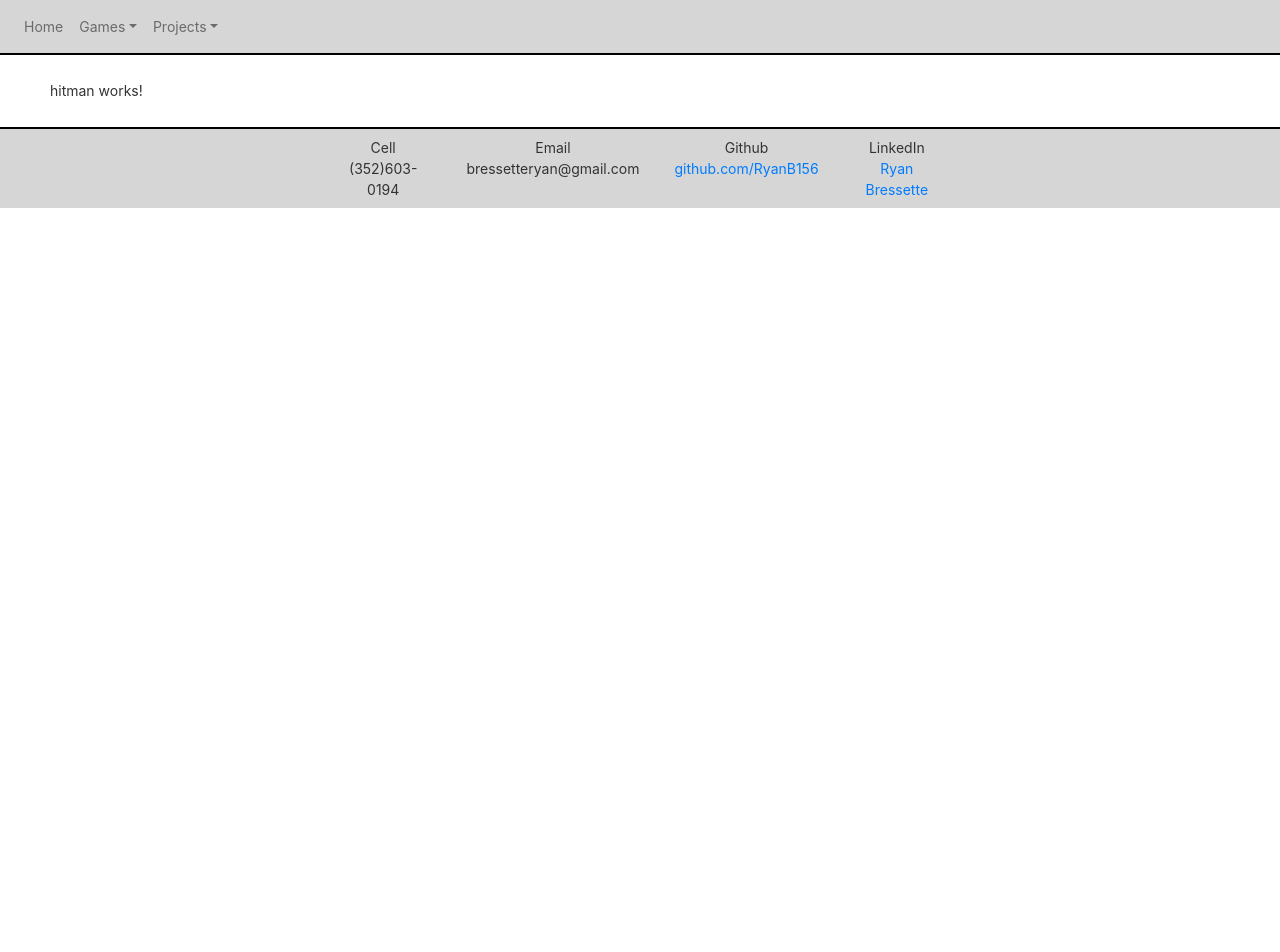
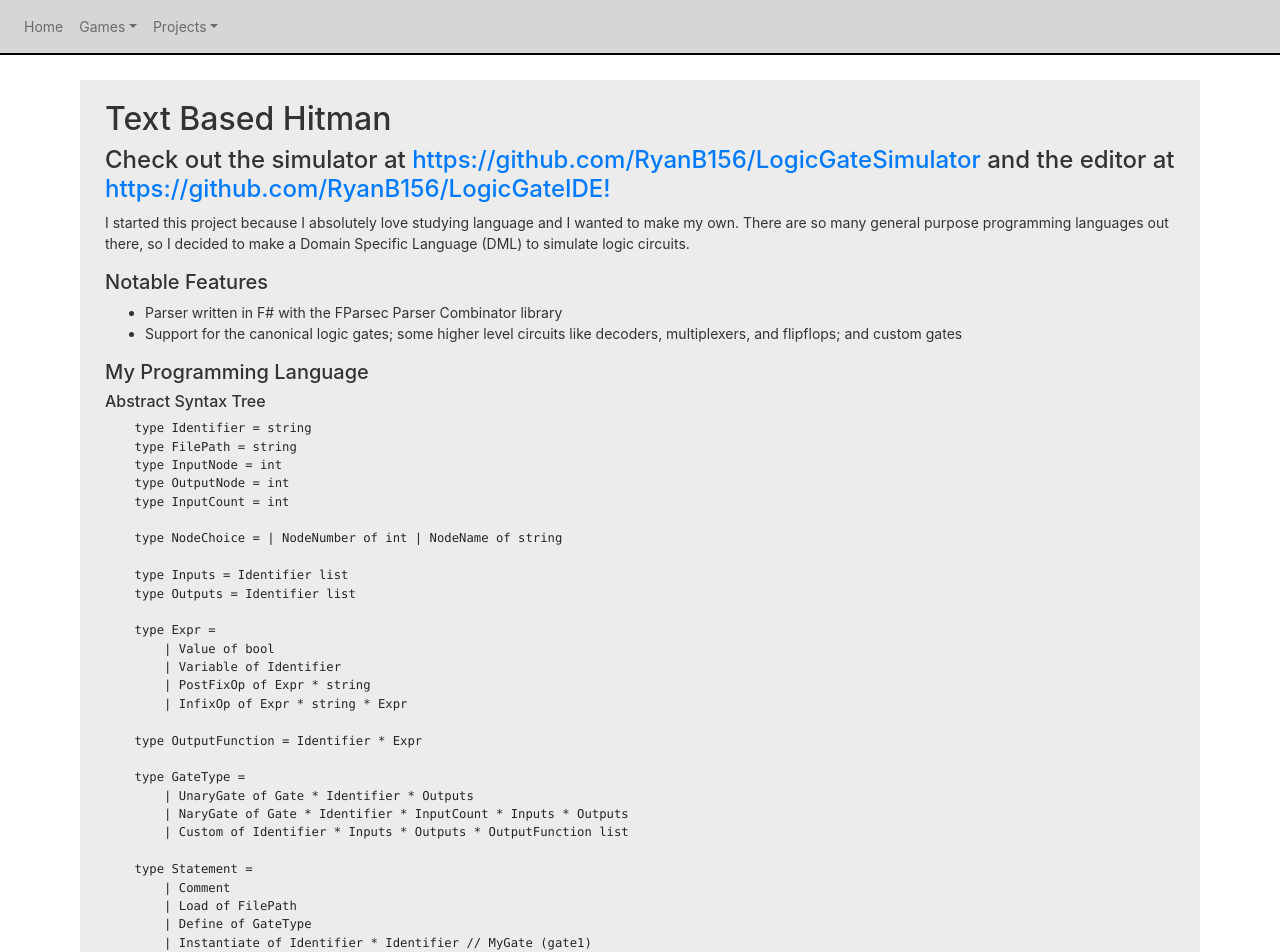
Before and after one commit to RyanB156/Portfolio-Site, an Angular app: page /projects/hitman in a window 1280 px wide. Shown: the top 952 px of the page. Before the commit the page ends 800 px from the top, so only its background shows below. Built offline with nearby package versions, Linux system fonts and the light colour scheme.

Commit message:
Added project page for my TextBasedHitman project.

```diff
--- a/src/app/hitman/hitman.component.html
+++ b/src/app/hitman/hitman.component.html
@@ -1 +1,78 @@
-<p>hitman works!</p>
+<div class="bg2 section">
+  <h2>Text Based Hitman</h2>
+  <h4>Check out the simulator at <a href="https://github.com/RyanB156/LogicGateSimulator">https://github.com/RyanB156/LogicGateSimulator</a>
+    and the editor at <a href="https://github.com/RyanB156/LogicGateIDE">https://github.com/RyanB156/LogicGateIDE!</a></h4>
+
+  <p>I started this project because I absolutely love studying language and I wanted to make my own. There are so many general purpose programming languages out there, so I decided to make a Domain Specific Language (DML) to simulate logic circuits.</p>
+  <h5>Notable Features</h5>
+  <ul>
+    <li>Parser written in F# with the FParsec Parser Combinator library</li>
+    <li>Support for the canonical logic gates; some higher level circuits like decoders, multiplexers, and flipflops; and custom gates</li>
+  </ul>
+
+
+  <h5>My Programming Language</h5>
+  <h6>Abstract Syntax Tree</h6>
+  <pre>
+    type Identifier = string
+    type FilePath = string
+    type InputNode = int
+    type OutputNode = int
+    type InputCount = int
+
+    type NodeChoice = | NodeNumber of int | NodeName of string
+
+    type Inputs = Identifier list
+    type Outputs = Identifier list
+
+    type Expr =
+        | Value of bool
+        | Variable of Identifier
+        | PostFixOp of Expr * string
+        | InfixOp of Expr * string * Expr
+
+    type OutputFunction = Identifier * Expr
+
+    type GateType =
+        | UnaryGate of Gate * Identifier * Outputs
+        | NaryGate of Gate * Identifier * InputCount * Inputs * Outputs
+        | Custom of Identifier * Inputs * Outputs * OutputFunction list
+
+    type Statement =
+        | Comment
+        | Load of FilePath
+        | Define of GateType
+        | Instantiate of Identifier * Identifier // MyGate (gate1)
+        | ConnectList of Identifier * NodeChoice option * (Identifier * NodeChoice) list
+  </pre>
+
+  <p>F#'s type aliasing and discriminated union type made creating the AST for the language very easy and human readable.</p>
+  <p>With the FParsec, it was very easy to build a powerful and robust parser for the language by combining smaller parsers together. The expression parser, for example, combines parsers for boolean literals, identifiers, and operator expressions and combines them with a choice parser. Once the language is parsed, F# is used to instantiate the C# classes for all of the circuits in the program and connects them together. Then it sends the complete circuit to the C# part of the project so the results can be displayed using Windows Forms.</p>
+
+  <imagebox src="../../assets/images/logicgate/decoderadderprogram.JPG" maxWidth=500px>
+    <p>An example program that uses a decoder circuit to create a full adder. Displayed in the LogicGateIDE.</p>
+  </imagebox>
+
+  <imagebox src="../../assets/images/logicgate/decoderfunction.JPG" maxWidth=500px>
+    <p>An example of the custom logic gates that can be created. This creates a decoder that performs the exact same function as the inbuilt decoder.</p>
+  </imagebox>
+
+  <div class="img-group row">
+    <div class="col">
+      <imagebox src="../../assets/images/logicgate/decoderadder0.JPG" maxWidth=500px></imagebox>
+      <imagebox src="../../assets/images/logicgate/decoderadder1.JPG" maxWidth=500px></imagebox>
+      <imagebox src="../../assets/images/logicgate/decoderadder2.JPG" maxWidth=500px></imagebox>
+      <imagebox src="../../assets/images/logicgate/decoderadder3.JPG" maxWidth=500px></imagebox>
+    </div>
+    <div class="col">
+      <imagebox src="../../assets/images/logicgate/decoderadder4.JPG" maxWidth=500px></imagebox>
+      <imagebox src="../../assets/images/logicgate/decoderadder5.JPG" maxWidth=500px></imagebox>
+      <imagebox src="../../assets/images/logicgate/decoderadder6.JPG" maxWidth=500px></imagebox>
+      <imagebox src="../../assets/images/logicgate/decoderadder7.JPG" maxWidth=500px></imagebox>
+    </div>
+  </div>
+  <div class="text-center">
+    <p>Output of the the example program with different inputs set to true or false.</p>
+  </div>
+
+</div>
```
